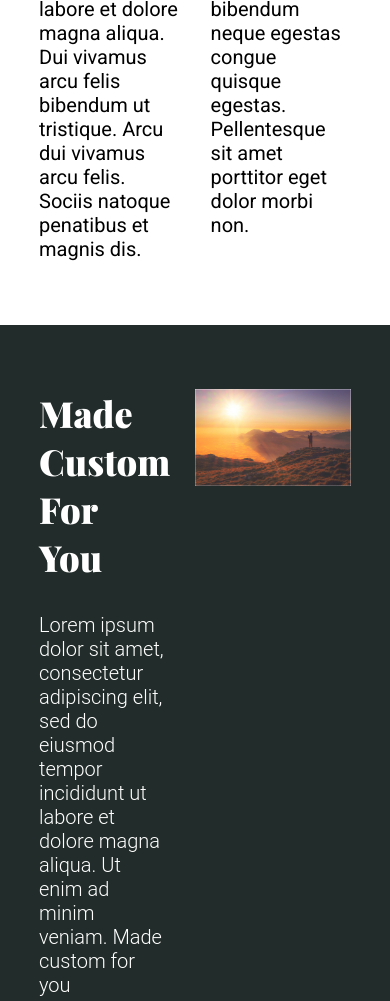
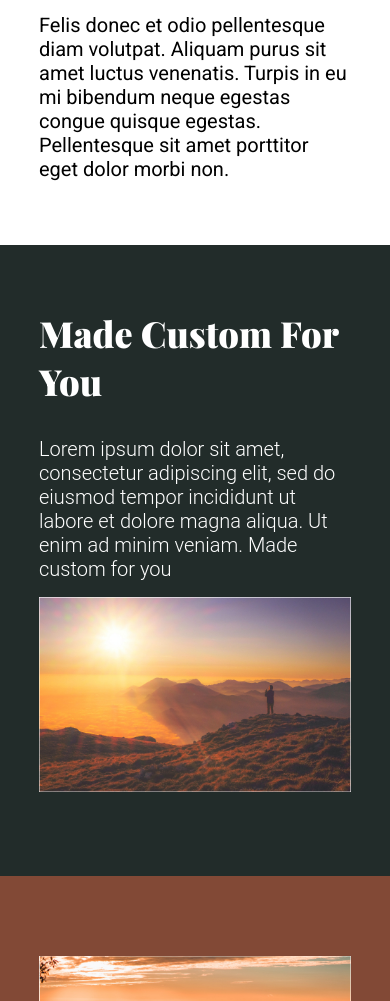
Before and after one commit to VisheshSingh/21DayResponsiveChallenge, a plain HTML site: page challenge-07/index.html in a window 390 px wide. Shown: the part 999-2000 px from the top of the page. Drawn offline with nearby package versions, Linux system fonts and the light colour scheme.

Commit message:
media queries for responsiveness 📱

```diff
--- a/challenge-07/style.css
+++ b/challenge-07/style.css
@@ -104,3 +104,27 @@ main h2 {
   font-size: 1.25rem;
   font-family: 'Roboto Light', sans-serif;
 }
+
+@media (max-width: 600px) {
+  .main-content h1 {
+    font-size: 3rem;
+  }
+
+  .row {
+    display: block;
+  }
+
+  .col,
+  .summary,
+  .img-container {
+    width: 100%;
+  }
+
+  .col + .col {
+    margin-top: 1rem;
+  }
+
+  .img-container {
+    margin: 1rem 0;
+  }
+}
```
